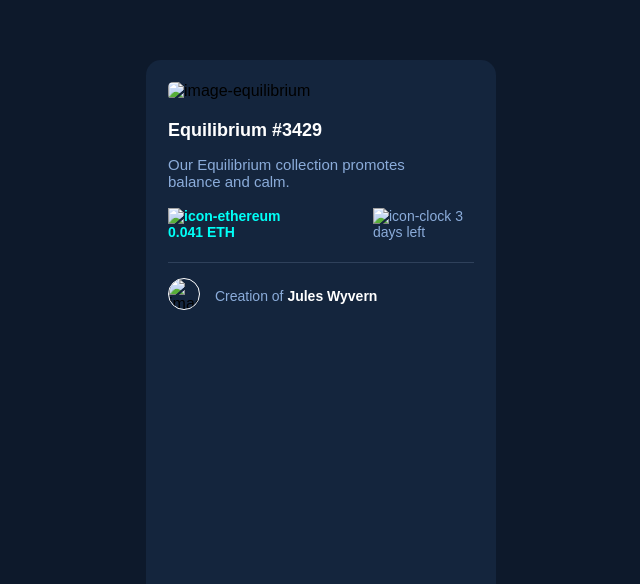
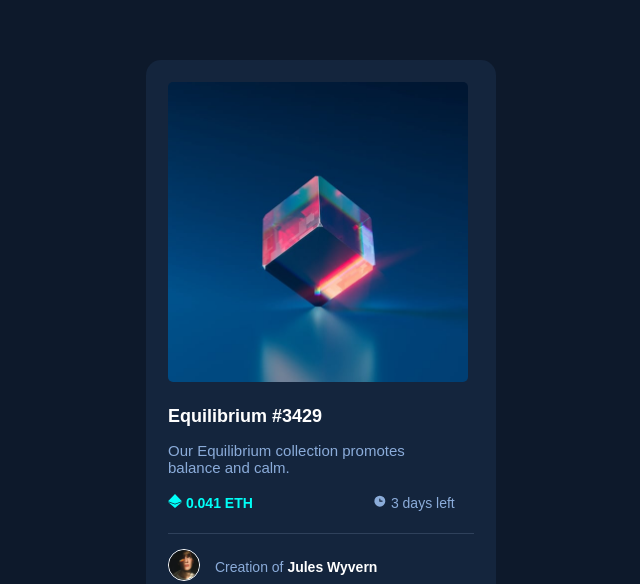
Before and after one commit to LadiPadi/nft-preview-card, a plain HTML site: page index.html in a window 1280 px wide. Shown: the part 580-1164 px from the top of the page, without its empty margins (494-1134 px from the left). Drawn offline with Linux system fonts and the light colour scheme; the site is published under a folder, as on GitHub Pages, so addresses that start at the root find nothing.

Commit message:
Update index.html

```diff
--- a/index.html
+++ b/index.html
@@ -4,19 +4,19 @@
       <link rel="stylesheet" href="style.css">
       <body>
         <div class="bg">
-          <img class="image-equilibrium" src="/images/image-equilibrium.jpg" alt="image-equilibrium">
+          <img class="image-equilibrium" src="./images/image-equilibrium.jpg" alt="image-equilibrium">
           <h2>Equilibrium #3429</h2>
           <p>Our Equilibrium collection promotes
             <br>balance and calm.
           </p>
           <br>
           <div class="icon-div">
-             <p class="left"><img class="icon" src="/images/icon-ethereum.svg" alt="icon-ethereum"> 0.041 ETH</p>
-              <p class="right"><img class="icon" src="/images/icon-clock.svg" alt="icon-clock"> 3 days left</p>
+             <p class="left"><img class="icon" src="./images/icon-ethereum.svg" alt="icon-ethereum"> 0.041 ETH</p>
+              <p class="right"><img class="icon" src="./images/icon-clock.svg" alt="icon-clock"> 3 days left</p>
          </div>
          <hr>
           <div class="img-container">
-          <img class="image-avatar" src="/images/image-avatar.png" alt="image-avatar"><p class="typ">Creation of <span>Jules Wyvern</span></p>
+          <img class="image-avatar" src="./images/image-avatar.png" alt="image-avatar"><p class="typ">Creation of <span>Jules Wyvern</span></p>
           </div>
         </div>
       </body>
```
